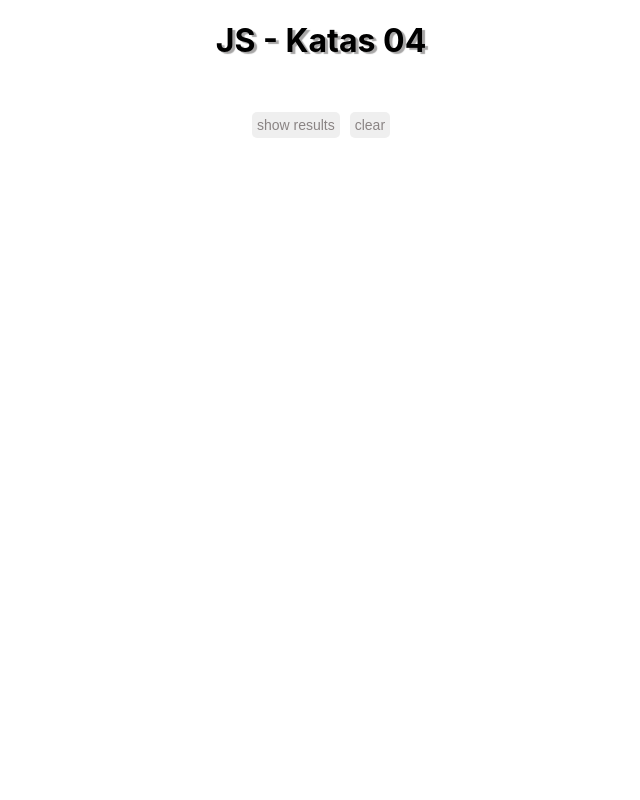
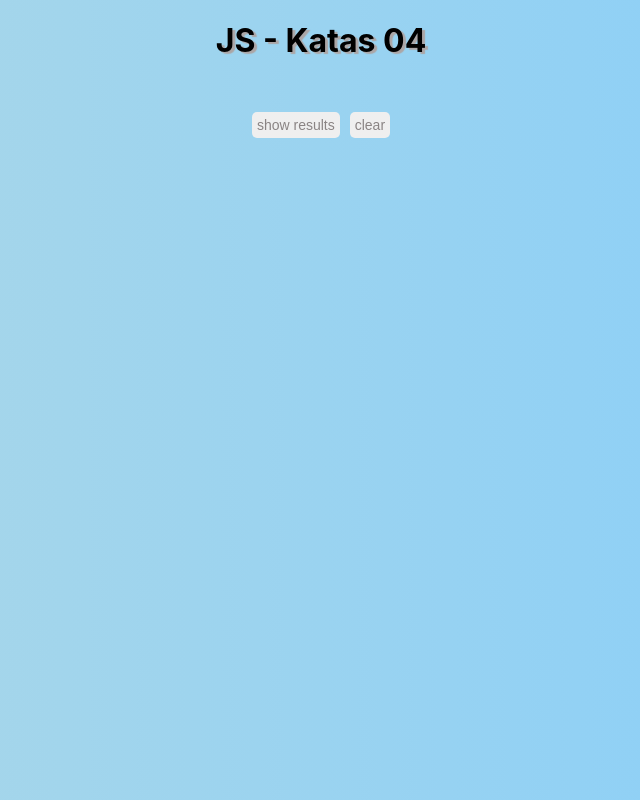
Before and after one commit to Kenzie-Academy-Brasil-Developers/extra-katas-javascript-4-sprint-4-RobsonMT, a plain HTML site: page index.html in a window 1280 px wide. Shown: the whole page, without its empty margins (319-959 px from the left). Drawn offline with Linux system fonts and the light colour scheme.

Commit message:
bg_color

```diff
--- a/assets/css/style.css
+++ b/assets/css/style.css
@@ -9,13 +9,14 @@ body{
     flex-flow: column wrap;
     justify-content: center;
     align-items: center;
+    background: linear-gradient(90deg,#ADD8E6,#87CEFA);
 }
 header{
     width: 100%;
     text-align: center;
 }
 header>h1{
-    text-shadow: rgb(167, 166, 166) 3px 2px 1px;
+    text-shadow: rgb(172, 166, 166) 3px 2px 1px;
 }
 main{
     flex: 1;
--- a/assets/js/katas4.js
+++ b/assets/js/katas4.js
@@ -487,7 +487,7 @@ $btn_listener();
 const $clear_btn = document.querySelector('#clear')
 const $clear =()=>{
  $clear_btn.addEventListener('click', ()=>{
-  $box.innerText = '';
+    $box.innerText = '';
  });
  return $clear;
 }
```
